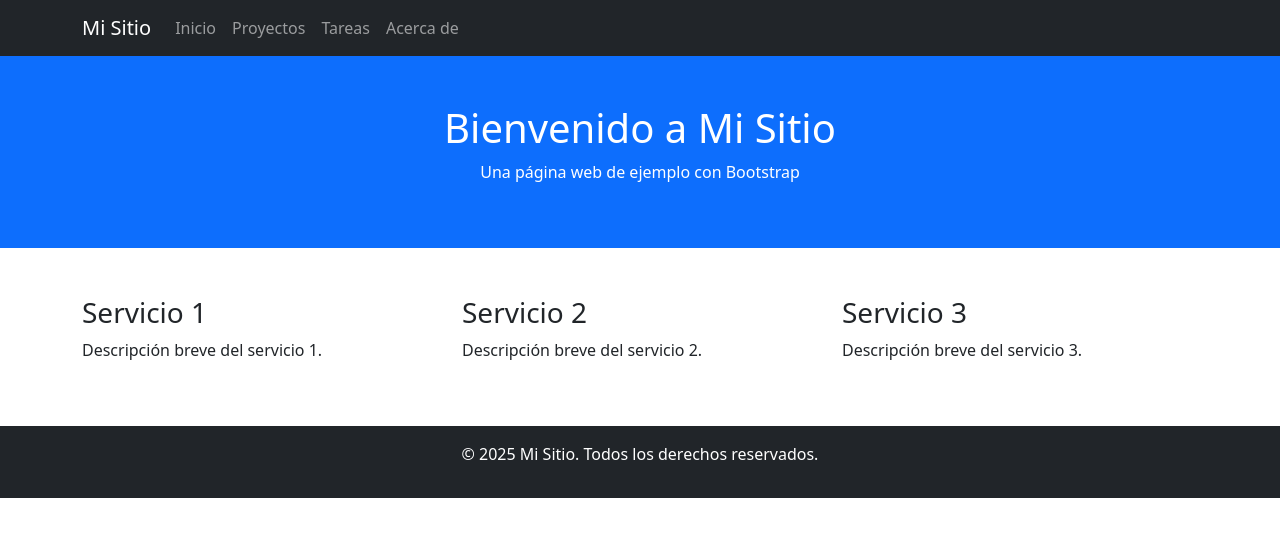
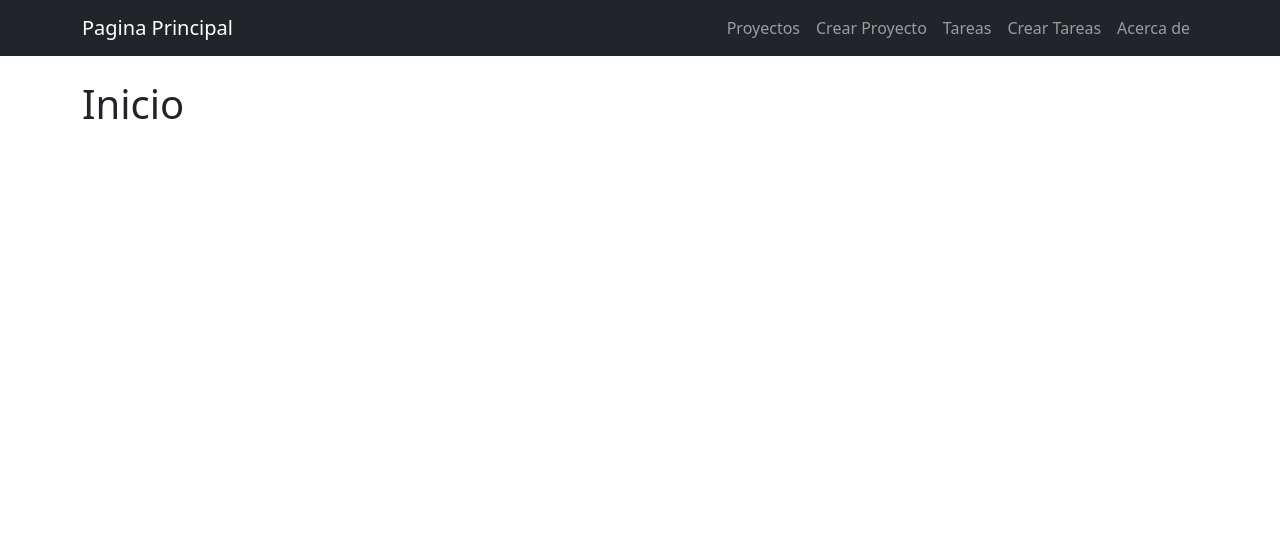
Before and after one commit to Pyro1337/repaso-django, a Django app: page /landing_page/ in a window 1280 px wide. Shown: the top 537 px of the page. Run offline with Django 5.2, Linux system fonts and the light colour scheme.

Commit message:
Se agrega login, signin , signout

```diff
--- a/myapp/templates/index.html
+++ b/myapp/templates/index.html
@@ -1,65 +1,14 @@
+{% extends 'nav-bar.html'%}
+{% block content%}
     <!DOCTYPE html>
-<html lang="es">
+    <html lang="en">
     <head>
         <meta charset="UTF-8">
         <meta name="viewport" content="width=device-width, initial-scale=1.0">
-    <title>Página de Inicio</title>
-    <link href="https://cdn.jsdelivr.net/npm/bootstrap@5.3.0/dist/css/bootstrap.min.css" rel="stylesheet">
+        <title>Inicio</title>
     </head>
     <body>
-    {% load static%}
-    <nav class="navbar navbar-expand-lg navbar-dark bg-dark">
-        <div class="container">
-            <a class="navbar-brand" href="#">Mi Sitio</a>
-            <button class="navbar-toggler" type="button" data-bs-toggle="collapse" data-bs-target="#navbarNav">
-                <span class="navbar-toggler-icon"></span>
-            </button>
-            <div class="collapse navbar-collapse" id="navbarNav">
-                <ul class="navbar-nav">
-                    <li class="nav-item">
-                        <a class="nav-link" href="/">Inicio</a>
-                    </li>
-                    <li class="nav-item">
-                        <a class="nav-link" href="/projects/">Proyectos</a>
-                    </li>
-                    <li class="nav-item">
-                        <a class="nav-link" href="/tasks/">Tareas</a>
-                    </li>
-                    <li class="nav-item">
-                        <a class="nav-link" href="/about">Acerca de</a>
-                    </li>
-                </ul>
-            </div>
-        </div>
-    </nav>
-
-    <header class="bg-primary text-white text-center py-5">
-        <h1>Bienvenido a Mi Sitio</h1>
-        <p>Una página web de ejemplo con Bootstrap</p>
-    </header>
-        <!--<img src="{% static 'ceexrati.jpg' %}" alt="Imagen de ejemplo" width = "100">-->
-
-    <div class="container my-5">
-        <div class="row">
-            <div class="col-md-4">
-                <h3>Servicio 1</h3>
-                <p>Descripción breve del servicio 1.</p>
-            </div>
-            <div class="col-md-4">
-                <h3>Servicio 2</h3>
-                <p>Descripción breve del servicio 2.</p>
-            </div>
-            <div class="col-md-4">
-                <h3>Servicio 3</h3>
-                <p>Descripción breve del servicio 3.</p>
-            </div>
-        </div>
-    </div>
-
-    <footer class="bg-dark text-white text-center py-3">
-        <p>&copy; 2025 Mi Sitio. Todos los derechos reservados.</p>
-    </footer>
-
-    <script src="https://cdn.jsdelivr.net/npm/bootstrap@5.3.0/dist/js/bootstrap.bundle.min.js"></script>
+        <h1>Inicio</h1>
     </body>
     </html>
+{% endblock%}
--- /dev/null
+++ b/myapp/templates/logout.html
@@ -0,0 +1 @@
+<h1>LOGOUT</h1>
--- a/myapp/templates/nav-bar.html
+++ b/myapp/templates/nav-bar.html
@@ -11,15 +11,13 @@
 <body>
     <nav class="navbar navbar-expand-lg navbar-dark bg-dark">
         <div class="container">
-            <a class="navbar-brand" href="/">Mi Sitio</a>
+            <a class="navbar-brand" href="/landing_page/">Pagina Principal</a>
             <button class="navbar-toggler" type="button" data-bs-toggle="collapse" data-bs-target="#navbarNav">
                 <span class="navbar-toggler-icon"></span>
             </button>
             <div class="collapse navbar-collapse justify-content-end" id="navbarNav">
                 <ul class="navbar-nav">
-                    <li class="nav-item">
-                        <a class="nav-link" href="/">Inicio</a>
-                    </li>
+
                     <li class="nav-item">
                         <a class="nav-link" href="/projects/">Proyectos</a>
                     </li>
@@ -35,6 +33,11 @@
                     <li class="nav-item">
                         <a class="nav-link" href="/about">Acerca de</a>
                     </li>
+                    {% if user.is_authenticated %}
+                        <li class="nav-item">
+                            <a class="nav-link" href="/signin">Cerrar Sesión</a>
+                        </li>
+                    {% endif %}
                 </ul>
             </div>
         </div>
--- a/myapp/templates/signup.html
+++ b/myapp/templates/signup.html
@@ -1,3 +1,4 @@
+{{error}}
 <!DOCTYPE html>
 <html lang="en">
 <head>
@@ -11,7 +12,10 @@
         {% csrf_token %}
         {{form.as_p}}
         <button>
-            SignUp
+            Registrarse
+        </button>
+        <button>
+            <a href="/signin/">Iniciar Sesión</a>
         </button>
     </form>
 </body>
--- a/myapp/urls.py
+++ b/myapp/urls.py
@@ -1,13 +1,15 @@
 from django.urls import path #importamos path de django
-from myapp.views  import signup,landing_page,about,specific_salute,specific_project,projects,specific_task,tasks,create_task,create_project
-
+from myapp.views  import signup,landing_page,about,specific_project,projects,specific_task,tasks,create_task,create_project,signout,signin
 
 #Creamos y colocamos las rutas aqui
 urlpatterns = [
-    path('',signup),
+    path('',signin),
     path('landing_page/',landing_page),
+    path('signup/',signup),
+    path('logout/',signout),
+    path('signin/',signin),
     path('about/',about),
-    path('<str:username>',specific_salute),
+   # path('<str:username>',specific_salute), ya no se usa
     path('projects/',projects),
     path('projects/<int:id>',specific_project),
     path('tasks/',tasks),
--- a/myapp/views.py
+++ b/myapp/views.py
@@ -1,68 +1,114 @@
 from django.shortcuts import render
-from django.http import HttpResponse,JsonResponse
+from django.http import HttpResponse, JsonResponse
 from django.shortcuts import get_object_or_404, render, redirect
-from .models import Project,Task
+from .models import Project, Task
 from django.contrib.auth.forms import UserCreationForm
-from django.contrib.auth.models import User #Importamos el modelo de usuario
-from .forms import CreateNewTask,CreateNewProject #importamos el formulario
+from django.contrib.auth.models import User  # Importamos el modelo de usuario
+from .forms import CreateNewTask, CreateNewProject  # importamos el formulario
+from django.db import IntegrityError #Para manejar los errores de integridad con respecto al usuario
+from django.contrib.auth import login, logout, authenticate # para manejar el login de los usuarios con su respectiva clave o cookie
+from django.contrib.auth.forms import AuthenticationForm #importamos la autenticacion del usuario.
+
 
 # Create your views here.
+
+
 def signup(request):
     if request.method == 'GET':
-         return render(request,"signup.html",{
-        'form':UserCreationForm
+        return render(request, "signup.html", {
+            'form': UserCreationForm
         })
     else:
         if request.POST['password1'] == request.POST['password2']:
             try:
-                user = User.objects.create_user(username= request.POST['username'], password = request.POST['password1'])
+                user = User.objects.create_user(
+                    username=request.POST['username'], password=request.POST['password1'])
                 user.save()
-                return HttpResponse('Usuario creado con exito')
-            except:
-                return HttpResponse('El usuario ya existe')
-        return HttpResponse('Las contraseñas no coinciden')
+                #una vez guardamos el usuario lo logeamos
+                login(request,user)
+                return redirect('/landing_page/') #redigirimos a la pagina principal
+            except IntegrityError:
+                return render(request, "signup.html", {
+                    'form': UserCreationForm,
+                    'error': "El usuario ya existe"
+                })
+
+        return render(request, "signup.html", {
+            'form': UserCreationForm,
+            'error': "Las contraseñas no coinciden"
+        })
+
+
+def landing_page(request):
+    return render(request, "index.html")
+
+
+def signout(request):
+    logout(request)
+    response = redirect('/signin')
+    response.delete_cookie('sessionid')
+    return response
+
+def signin(request):
+    if request.method == 'GET':
+        return render(request, "signin.html", {
+            'form': AuthenticationForm
+        })
+    else:
+       user = authenticate(request, username=request.POST['username'], password=request.POST['password'])
+       if user is None:
+            return render(request, "signin.html",{
+           'form': AuthenticationForm,
+           'error': "El usuario o la contraseña son incorrectos"
+            })
+       else:
+           login(request, user)
+           return redirect('/landing_page/')
 
 
 
 
+#def specific_salute(request, username):
+   # return HttpResponse("<h2>Hello Sr. %s" % username)
 
-def landing_page(request):
-    return render(request,"index.html")
-
-def specific_salute(request, username):
-    return HttpResponse("<h2>Hello Sr. %s" %username)
 
 def about(request):
     autor_pagina = 'Ivan Sanchez'
-    return render(request,"about.html",{'autor_pagina':autor_pagina})
+    return render(request, "about.html", {'autor_pagina': autor_pagina})
 
-def specific_project(request,id):
-    projects = get_object_or_404(Project,id=id)
-    return HttpResponse("<h2>Nombre del proyecto: %s</h2>"%projects.name)
+
+def specific_project(request, id):
+    projects = get_object_or_404(Project, id=id)
+    return HttpResponse("<h2>Nombre del proyecto: %s</h2>" % projects.name)
+
 
 def projects(request):
-    #projects = list(Project.objects.values())
-    #return JsonResponse(projects, safe = False)
-    projects= Project.objects.all()
-    return render(request,'projects.html',{
-        'projects':projects
+    # projects = list(Project.objects.values())
+    # return JsonResponse(projects, safe = False)
+    projects = Project.objects.all()
+    return render(request, 'projects.html', {
+        'projects': projects
     })
 
-def specific_task(request,id):
-    tasks = get_object_or_404(Task, id = id)
-    return HttpResponse("<h3>Nombre de la tarea: %s </h3>"%tasks.title)
 
-def tasks (request):
-    #tasks = list(Task.objects.values())
-    #return JsonResponse(tasks, safe = False)
+def specific_task(request, id):
+    tasks = get_object_or_404(Task, id=id)
+    return HttpResponse("<h3>Nombre de la tarea: %s </h3>" % tasks.title)
+
+
+def tasks(request):
+    # tasks = list(Task.objects.values())
+    # return JsonResponse(tasks, safe = False)
     projects = Project.objects.all()
     tasks = Task.objects.all()
-    return render(request, 'tasks.html',{
+    return render(request, 'tasks.html', {
         'projects': projects,
         'tasks': tasks
     })
 
-#declaramos el formulario
+# declaramos el formulario
+
+
 def create_task(request):
     projects = Project.objects.all()  # ✅ Obtener todos los proyectos correctamente
 
@@ -74,7 +120,8 @@ def create_task(request):
     else:
         form = CreateNewTask(request.POST)
         if form.is_valid():
-            project = get_object_or_404(Project, id=request.POST['project'])  # ✅ Obtener el proyecto correcto
+            # ✅ Obtener el proyecto correcto
+            project = get_object_or_404(Project, id=request.POST['project'])
             Task.objects.create(
                 title=form.cleaned_data['title'],
                 description=form.cleaned_data['description'],
@@ -88,21 +135,22 @@ def create_task(request):
                 'error': 'Formulario inválido'
             })
 
+
 def create_project(request):
     if request.method == 'GET':
-        return render(request,'create_project.html',{
+        return render(request, 'create_project.html', {
             'form': CreateNewProject()
         })
     else:
         form = CreateNewProject(request.POST)
         if form.is_valid():
             Project.objects.create(
-                name = form.cleaned_data['name'],
-                description = form.cleaned_data['description']
+                name=form.cleaned_data['name'],
+                description=form.cleaned_data['description']
             )
             return redirect('/projects/')
         else:
-            return render(request,'create_project.html',{
+            return render(request, 'create_project.html', {
                 'form': form,
                 'error': 'Formulario inválido'
             })
```
Also changed, not shown: myapp/templates/about.html (+8 -47 lines), myapp/templates/signin.html (added, +14 -0 lines), db.sqlite3. Lines whose indentation alone changed are shown as unchanged.
